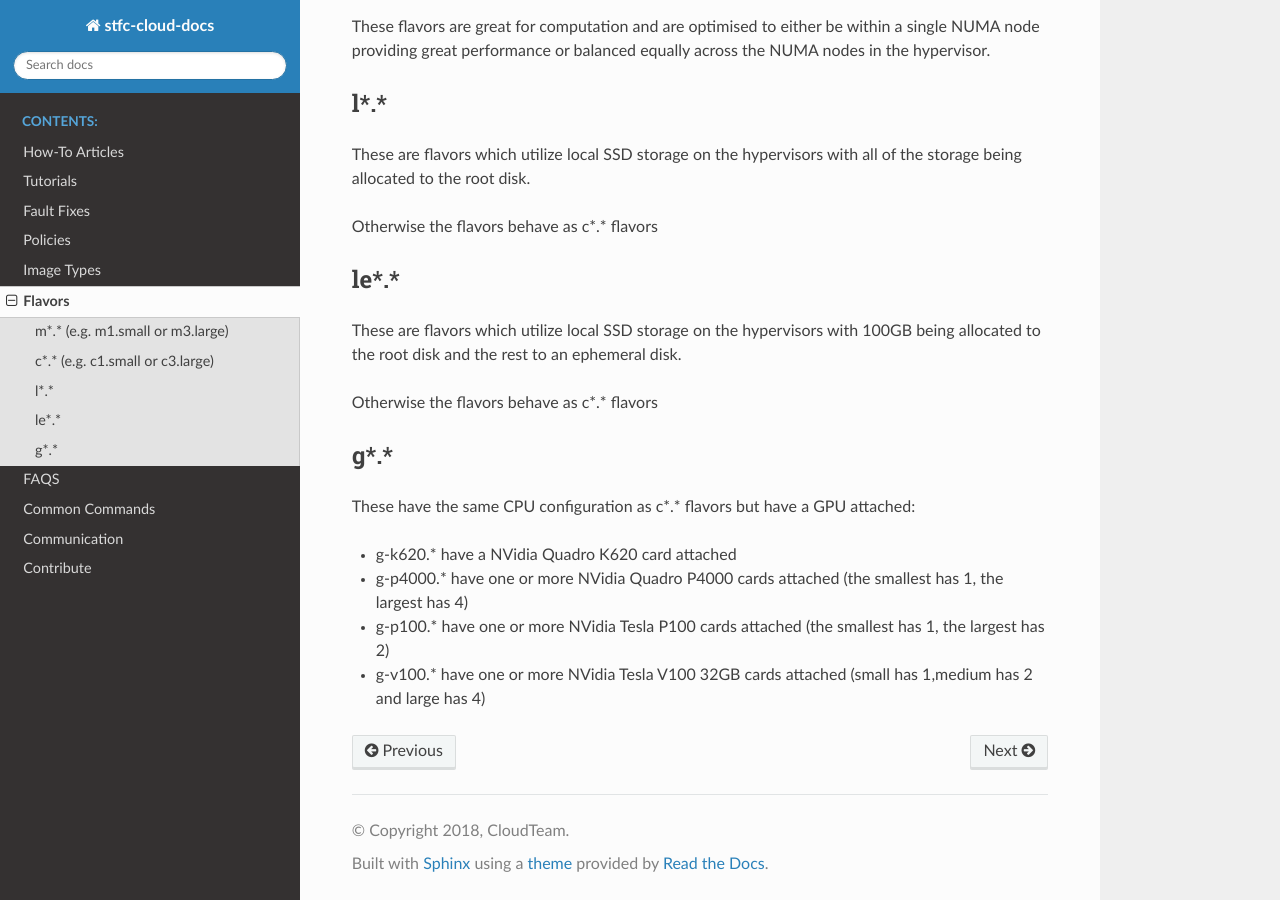
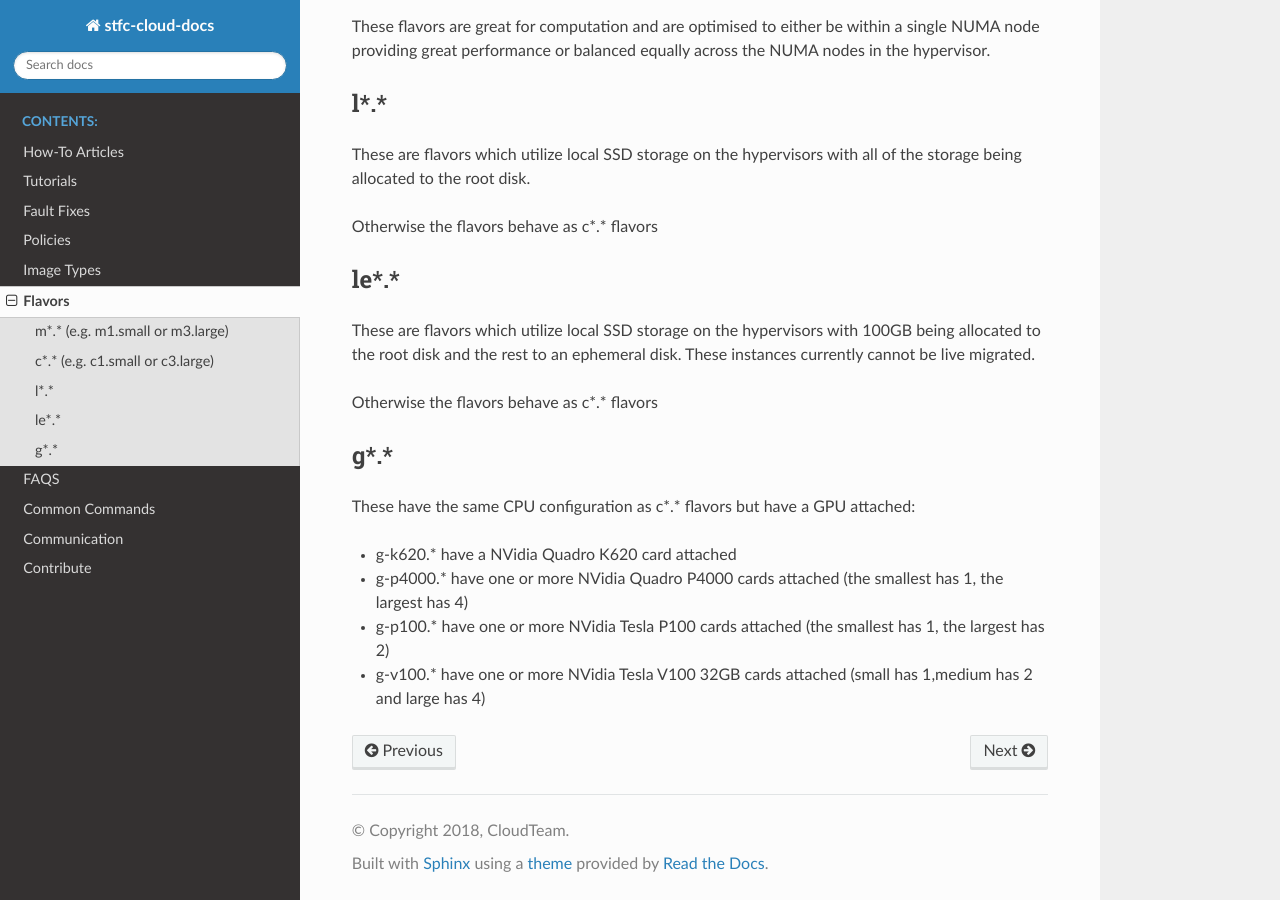
Before and after one commit to stfc/cloud-docs, a Sphinx documentation site: the page built from source/Flavors.rst, in a window 1280 px wide and 900 px high, scrolled down 641 px. Built offline with Sphinx 7.4.7 and the Read the Docs theme 2.0.0, drawn with Linux system fonts in a browser that asks for light colours.

Commit message:
Demo - add disclaimer to l flavors

```diff
--- a/source/Flavors.rst
+++ b/source/Flavors.rst
@@ -30,7 +30,7 @@ Otherwise the flavors behave as c*.* flavors
 #######
 le*.*
 #######
-These are flavors which utilize local SSD storage on the hypervisors with 100GB being allocated to the root disk and the rest to an ephemeral disk.
+These are flavors which utilize local SSD storage on the hypervisors with 100GB being allocated to the root disk and the rest to an ephemeral disk. These instances currently cannot be live migrated.
 
 Otherwise the flavors behave as c*.* flavors
 
```
